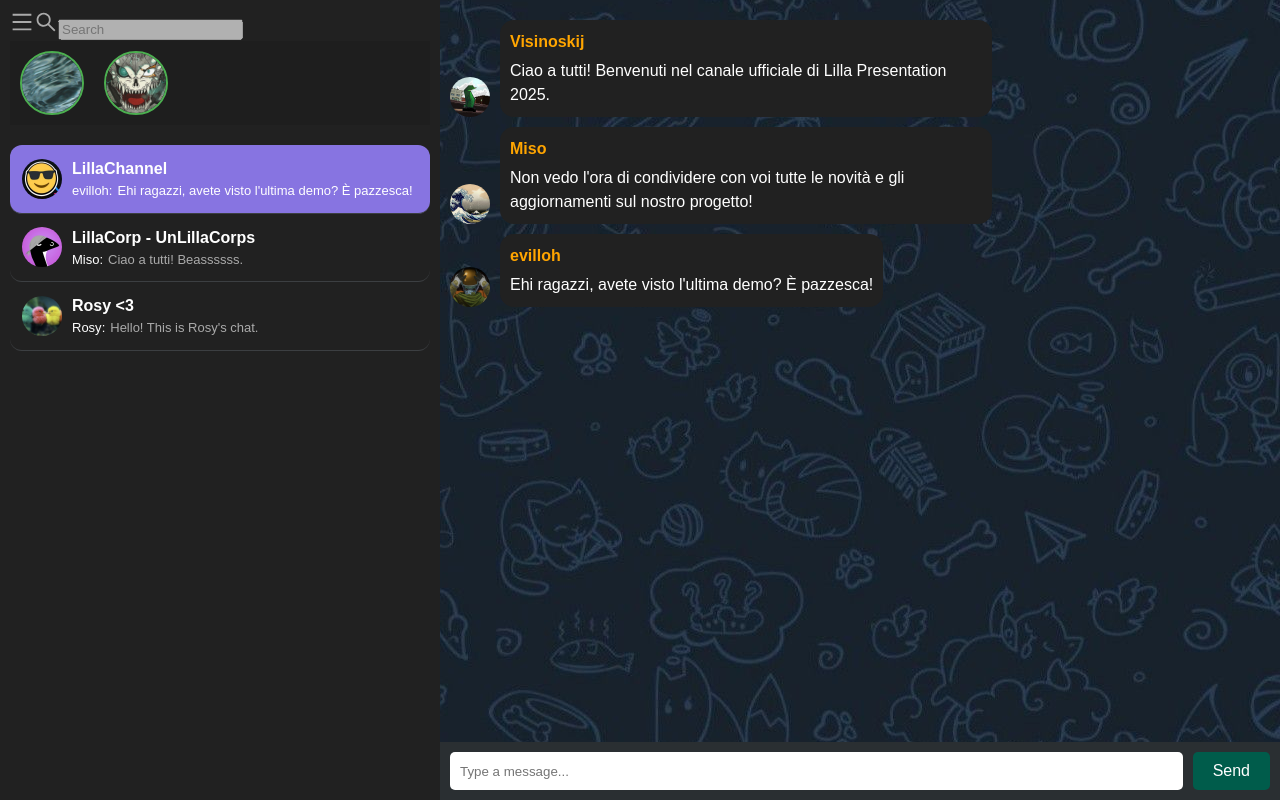
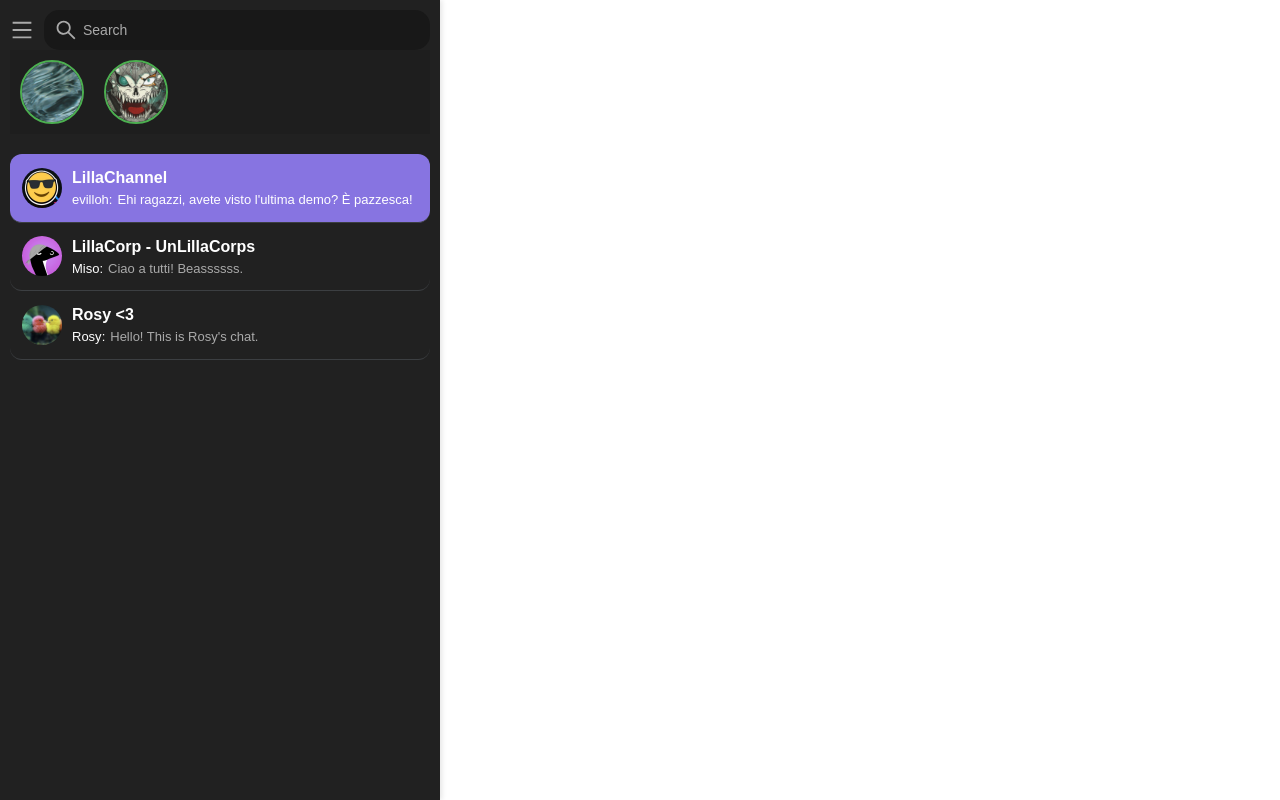
Before and after one commit to evilloh/lilacpresentation2025, a React (Vite) app: page /1 in a window 1280 px wide. Built offline with nearby package versions, Linux system fonts and the light colour scheme.

Commit message:
adjusted styles

```diff
--- a/src/scenes/telegram/Telegram.tsx
+++ b/src/scenes/telegram/Telegram.tsx
@@ -11,6 +11,7 @@ interface TelegramPageProps {
   rosy: ChatsI["rosy"];
   stories: Story[];
 }
+
 const TelegramPage: React.FC<TelegramPageProps> = ({
   lillaChannel,
   lillaCorp,
@@ -32,16 +33,35 @@ const TelegramPage: React.FC<TelegramPageProps> = ({
       return acc;
     }, {} as Record<keyof ChatsI, { displayedMessages: any[]; pendingMessages: any[] }>)
   );
+  const [isChatOpen, setIsChatOpen] = useState(false);
+
+  const openChat = (chatKey: keyof ChatsI) => {
+    setCurrentChat(chatKey);
+    setIsChatOpen(true);
+  };
+
+  const closeChat = () => {
+    setIsChatOpen(false);
+  };
 
   return (
-    <div className="telegram-container">
+    <div className={`telegram-container ${isChatOpen ? "chat-open" : ""}`}>
       <Sidebar
         chats={chats}
         currentChat={currentChat}
-        setCurrentChat={setCurrentChat}
+        setCurrentChat={openChat}
         chatStates={chatStates}
         stories={stories}
       />
+      <div className="chat-container">
+        {isChatOpen && (
+          <div className="chat-header">
+            <button className="back-button" onClick={closeChat}>
+              &#8592; Back
+            </button>
+            <h2 className="chat-title">{chats[currentChat].name}</h2>
+          </div>
+        )}
         <Chat
           chats={chats}
           setChats={setChats}
@@ -50,6 +70,7 @@ const TelegramPage: React.FC<TelegramPageProps> = ({
           setChatStates={setChatStates}
         />
       </div>
+    </div>
   );
 };
 
--- a/src/scenes/telegram/TelegramPage.scss
+++ b/src/scenes/telegram/TelegramPage.scss
@@ -9,6 +9,31 @@ $corporateLilla: #8774e1;
   font-family: Arial, sans-serif;
   max-width: 1680px;
   width: 100%;
+
+  &.chat-open {
+    .sidebar {
+      display: none;
+    }
+    .chat-container {
+      display: flex;
+      flex-direction: column;
+      width: 100%;
+    }
+  }
+}
+
+// Apply the `chat-open` behavior only on small screens
+@media (min-width: 769px) {
+  .telegram-container.chat-open {
+    .sidebar {
+      display: block; // Ensure the sidebar is always visible on larger screens
+    }
+    .chat-container {
+      display: flex;
+      flex-direction: column;
+      width: calc(100% - 420px); // Sidebar width is 420px
+    }
+  }
 }
 
 .sidebar {
@@ -56,6 +81,36 @@ $corporateLilla: #8774e1;
   .chat-last-message {
     color: white;
   }
+}
+
+.chat-container {
+  display: none;
+  flex-direction: column;
+  width: 100%;
+}
+
+.chat-header {
+  display: flex;
+  align-items: center;
+  justify-content: space-between;
+  padding: 10px;
+  background-color: #2a2f32;
+  color: white;
+  border-bottom: 1px solid #3c3f42;
+}
+
+.chat-header .back-button {
+  background: none;
+  border: none;
+  color: white;
+  font-size: 16px;
+  cursor: pointer;
+}
+
+.chat-header .chat-title {
+  font-size: 18px;
+  font-weight: bold;
+  margin: 0 auto;
 }
 
 .chat-item {
@@ -189,3 +244,24 @@ $corporateLilla: #8774e1;
 .input-area button:hover {
   background-color: #007b5e;
 }
+
+.search-bar {
+  display: flex;
+  align-items: center;
+  .search-box {
+    display: flex;
+    align-items: center;
+    background: $backgroundBlack;
+    border-radius: 15px;
+    padding: 5px 10px;
+    margin-left: 10px;
+    flex: 1;
+    height: 30px;
+    p {
+      color: $softGray;
+      margin-left: 5px;
+      font-size: 14px;
+      font-family: Arial, sans-serif;
+    }
+  }
+}
--- a/src/scenes/telegram/components/SearchBar.tsx
+++ b/src/scenes/telegram/components/SearchBar.tsx
@@ -5,13 +5,10 @@ const SearchBar: React.FC = () => {
   return (
     <div className="search-bar">
       <MenuOutlinedIcon />
-      <SearchIcon />
-      <input
-        type="text"
-        className="search-input"
-        placeholder="Search"
-        disabled
-      />
+      <div className="search-box">
+        <SearchIcon />
+        <p>Search</p>
+      </div>
     </div>
   );
 };
```
Lines whose indentation alone changed are shown as unchanged.
